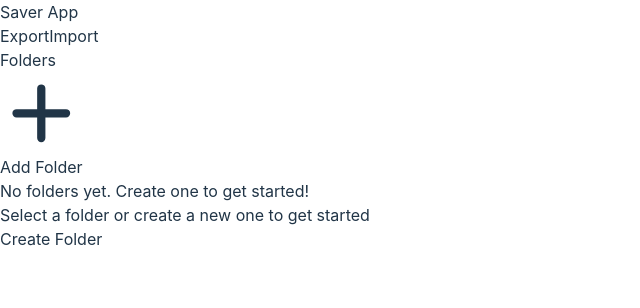
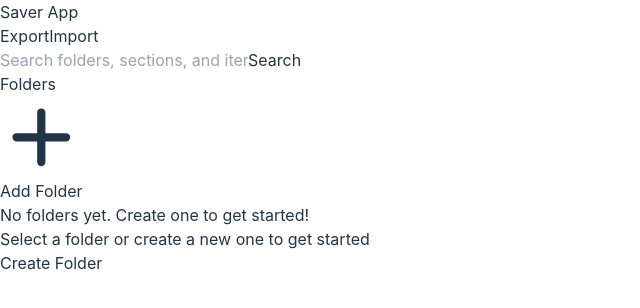
Before and after one commit to incepter/saver, a React (Vite) app: page / in a window 1280 px wide. Shown: the top 308 px of the page, without its empty margins (0-640 px from the left). Built offline with nearby package versions, Linux system fonts and the light colour scheme.

Commit message:
add search

```diff
--- a/public/service-worker.js
+++ b/public/service-worker.js
@@ -1,4 +1,4 @@
-const CACHE_NAME = 'saver-sw-cache-v0-1-5'; // Update version to force refresh on app update
+const CACHE_NAME = 'saver-sw-cache-v0-1-6'; // Update version to force refresh on app update
 
 // Service worker install event: Pre-cache assets (optional; could skip this)
 self.addEventListener('install', (event) => {
--- a/src/App.tsx
+++ b/src/App.tsx
@@ -1,6 +1,7 @@
 import { useState, useEffect } from 'react'
 import FolderList from './components/FolderList'
 import ExportImport from './components/ExportImport'
+import SearchComponent from './components/SearchComponent'
 import { Folder, Section, SaveItem } from './types'
 import { useLocalStorage } from './hooks/useLocalStorage'
 
@@ -212,6 +213,11 @@ function App() {
 
       <main className="max-w-7xl mx-auto py-6 sm:px-6 lg:px-8">
         <div className="px-4 py-6 sm:px-0">
+          <SearchComponent
+            folders={folders}
+            onUpdateSaveItem={handleUpdateSaveItem}
+            onDeleteSaveItem={handleDeleteSaveItem}
+          />
           <FolderList
             folders={folders}
             activeFolder={activeFolder}
--- /dev/null
+++ b/src/components/SearchComponent.tsx
@@ -0,0 +1,123 @@
+import { useState, FormEvent } from 'react';
+import { Folder, Section, SaveItem } from '../types';
+import SaveItemComponent from './SaveItemComponent';
+
+interface SearchComponentProps {
+  folders: Folder[];
+  onUpdateSaveItem: (
+    folderId: string, sectionId: string, itemId: string, name: string,
+    value: string, sensitive?: boolean
+  ) => void;
+  onDeleteSaveItem: (
+    folderId: string, sectionId: string, itemId: string
+  ) => void;
+}
+
+interface SearchResult {
+  folder: Folder;
+  section: Section;
+  item: SaveItem;
+}
+
+const SearchComponent: React.FC<SearchComponentProps> = ({
+  folders,
+  onUpdateSaveItem,
+  onDeleteSaveItem
+}) => {
+  const [searchTerm, setSearchTerm] = useState('');
+  const [searchResults, setSearchResults] = useState<SearchResult[]>([]);
+  const [hasSearched, setHasSearched] = useState(false);
+
+  const handleSearch = (e: FormEvent) => {
+    e.preventDefault();
+
+    if (!searchTerm.trim()) {
+      setSearchResults([]);
+      setHasSearched(false);
+      return;
+    }
+
+    const term = searchTerm.trim().toLowerCase();
+    const results: SearchResult[] = [];
+
+    // Search in folders, sections, and items
+    folders.forEach(folder => {
+      // Check if folder name matches
+      const folderMatches = folder.name.toLowerCase().includes(term);
+
+      folder.sections.forEach(section => {
+        // Check if section name matches
+        const sectionMatches = section.name.toLowerCase().includes(term);
+
+        section.items.forEach(item => {
+          // Check if item name or value matches
+          const itemNameMatches = item.name.toLowerCase().includes(term);
+          const itemValueMatches = item.value.toLowerCase().includes(term);
+
+          // If any of the conditions match, add to results
+          if (folderMatches || sectionMatches || itemNameMatches || itemValueMatches) {
+            results.push({
+              folder,
+              section,
+              item
+            });
+          }
+        });
+      });
+    });
+
+    setSearchResults(results);
+    setHasSearched(true);
+  };
+
+  return (
+    <div className="mb-6">
+      <form onSubmit={handleSearch} className="flex mb-4">
+        <input
+          type="text"
+          className="flex-1 border rounded-l p-2 text-sm dark:bg-gray-700 dark:border-gray-600"
+          value={searchTerm}
+          onChange={(e) => setSearchTerm(e.target.value)}
+          placeholder="Search folders, sections, and items..."
+        />
+        <button
+          type="submit"
+          className="bg-blue-500 hover:bg-blue-600 text-white px-4 py-2 rounded-r"
+        >
+          Search
+        </button>
+      </form>
+
+      {hasSearched && (
+        <div className="mt-4">
+          <h3 className="text-lg font-semibold mb-2">
+            Search Results {searchResults.length > 0 ? `(${searchResults.length})` : ''}
+          </h3>
+
+          {searchResults.length === 0 ? (
+            <p className="text-gray-500">No results found for "{searchTerm}"</p>
+          ) : (
+            <div className="space-y-4">
+              {searchResults.map((result, index) => (
+                <div key={index} className="border rounded-lg p-3 bg-white dark:bg-gray-800 dark:border-gray-700 shadow-sm">
+                  <div className="text-sm text-gray-500 mb-2">
+                    {result.folder.name} &gt; {result.section.name}
+                  </div>
+                  <SaveItemComponent
+                    item={result.item}
+                    folderId={result.folder.id}
+                    sectionId={result.section.id}
+                    onUpdateSaveItem={onUpdateSaveItem}
+                    onDeleteSaveItem={onDeleteSaveItem}
+                  />
+                </div>
+              ))}
+            </div>
+          )}
+        </div>
+      )}
+    </div>
+  );
+};
+
+export default SearchComponent;
```
